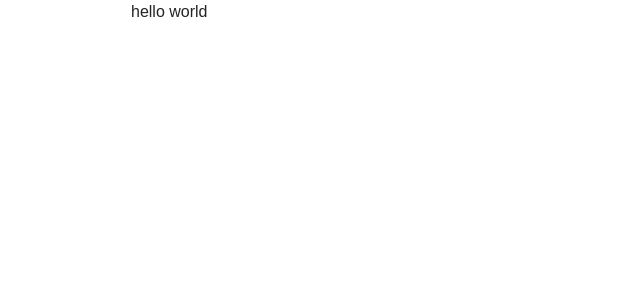
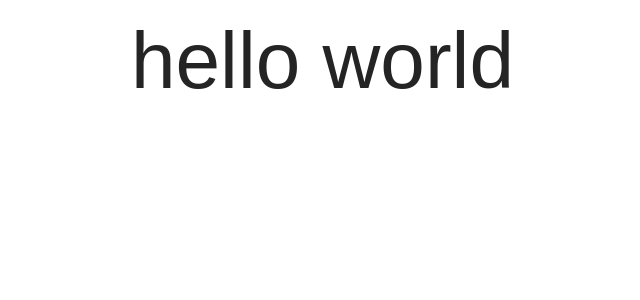
Before and after one commit to aka-luan/callapp-lp, a Next.js app: page / in a window 1280 px wide. Shown: the top 300 px of the page, without its empty margins (21-661 px from the left). Built offline with nearby package versions, Linux system fonts and the light colour scheme.

Commit message:
typographic scale (or system)?

```diff
--- a/src/app/globals.css
+++ b/src/app/globals.css
@@ -8,6 +8,7 @@
   --green: #14504D;
   --lightgreen: #E2FFEA;
   --purple: #B5B1E5;
+  font-size: 21px;
 }
 
 @media (prefers-color-scheme: dark) {
@@ -22,3 +23,23 @@ body {
   background: var(--background);
   font-family: Arial, Helvetica, sans-serif;
 }
+
+h1 {
+  font-size: 3.815rem;
+}
+
+h2 {
+  font-size: 1.953rem;
+}
+
+h3 {
+  font-size: 1.25rem;
+}
+
+p {
+  font-size: 1rem;
+}
+
+small {
+  font-size: 0.8rem;
+}
```
